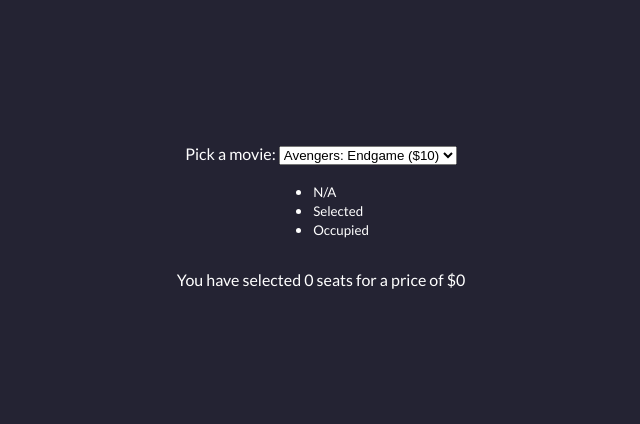
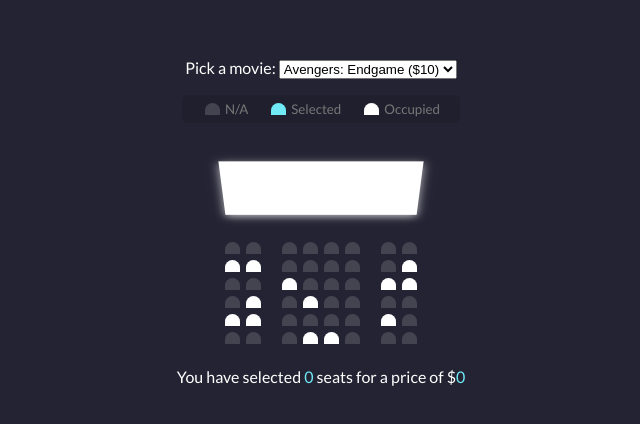
Before and after one commit to ferueda/small-projects, a plain HTML site: page movie-seat-booking/index.html in a window 1280 px wide. Shown: the part 176-600 px from the top of the page, without its empty margins (319-959 px from the left). Drawn offline with Linux system fonts and the light colour scheme; files whose address does not match are found by name.

Commit message:
added main styles

```diff
--- a/movie-seat-booking/style.css
+++ b/movie-seat-booking/style.css
@@ -31,3 +31,85 @@
     -webkit-appearance: none;
     appearance: none;
 }
+
+.container {
+    perspective: 700px;
+    margin-bottom: 15px;
+}
+
+.seat {
+    background-color: #444451;
+    height: 12px;
+    width: 15px;
+    margin: 3px;
+    border-top-left-radius: 10px;
+    border-top-right-radius: 10px;
+}
+
+.seat.seat--selected {
+    background-color: #6feaf6;
+}
+
+.seat.seat--occupied {
+    background-color: #fff;
+}
+
+.seat:nth-of-type(2) {
+    margin-right: 18px;
+}
+
+.seat:nth-last-of-type(2) {
+    margin-left: 18px;
+}
+
+.seat:not(.seat--occupied):hover {
+    cursor: pointer;
+    transform: scale(1.2);
+}
+
+.showcase .seat:not(.seat--occupied):hover {
+    cursor: default;
+    transform: scale(1);
+}
+
+.showcase {
+    background: rgba(0, 0, 0, 0.1);
+    padding: 5px 10px;
+    border-radius: 5px;
+    color: #777;
+    list-style-type: none;
+    display: flex;
+    justify-content: space-between;
+}
+
+.showcase li {
+    display: flex;
+    align-items: center;
+    justify-content: center;
+    margin: 0 10px;
+}
+
+.showcase li small {
+    margin-left: 2px;
+}
+
+.row {
+    display: flex;
+}
+
+.screen {
+    background-color: #fff;
+    height: 70px;
+    width: 100%;
+    margin: 15px 0;
+    transform: rotateX(-45deg);
+    box-shadow: 0 3px 10px rgba(255, 255, 255, 0.7);
+}
+
+p.text {
+    margin: 5px 0;
+}
+
+p.text span {
+    color: #6feaf6;
+}
```
